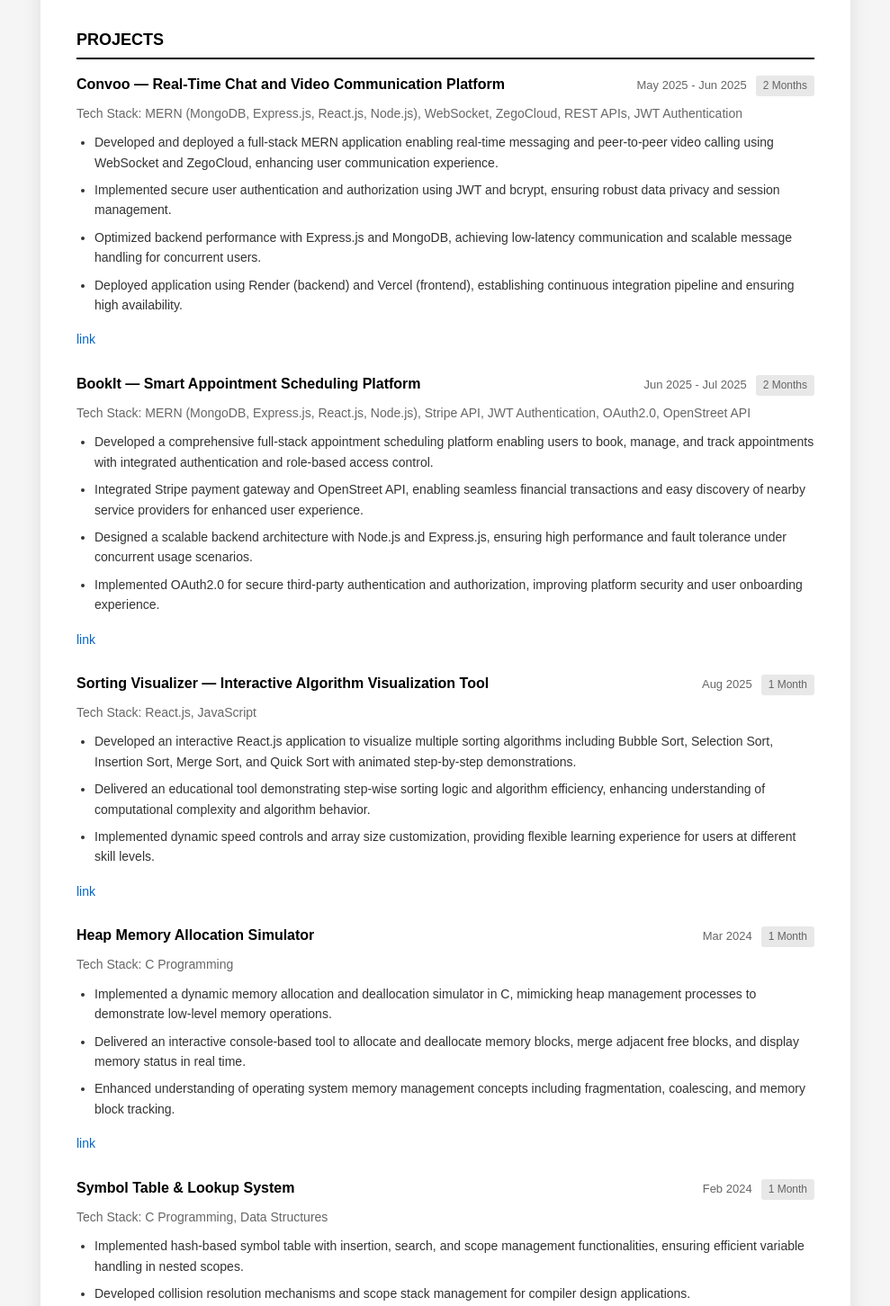
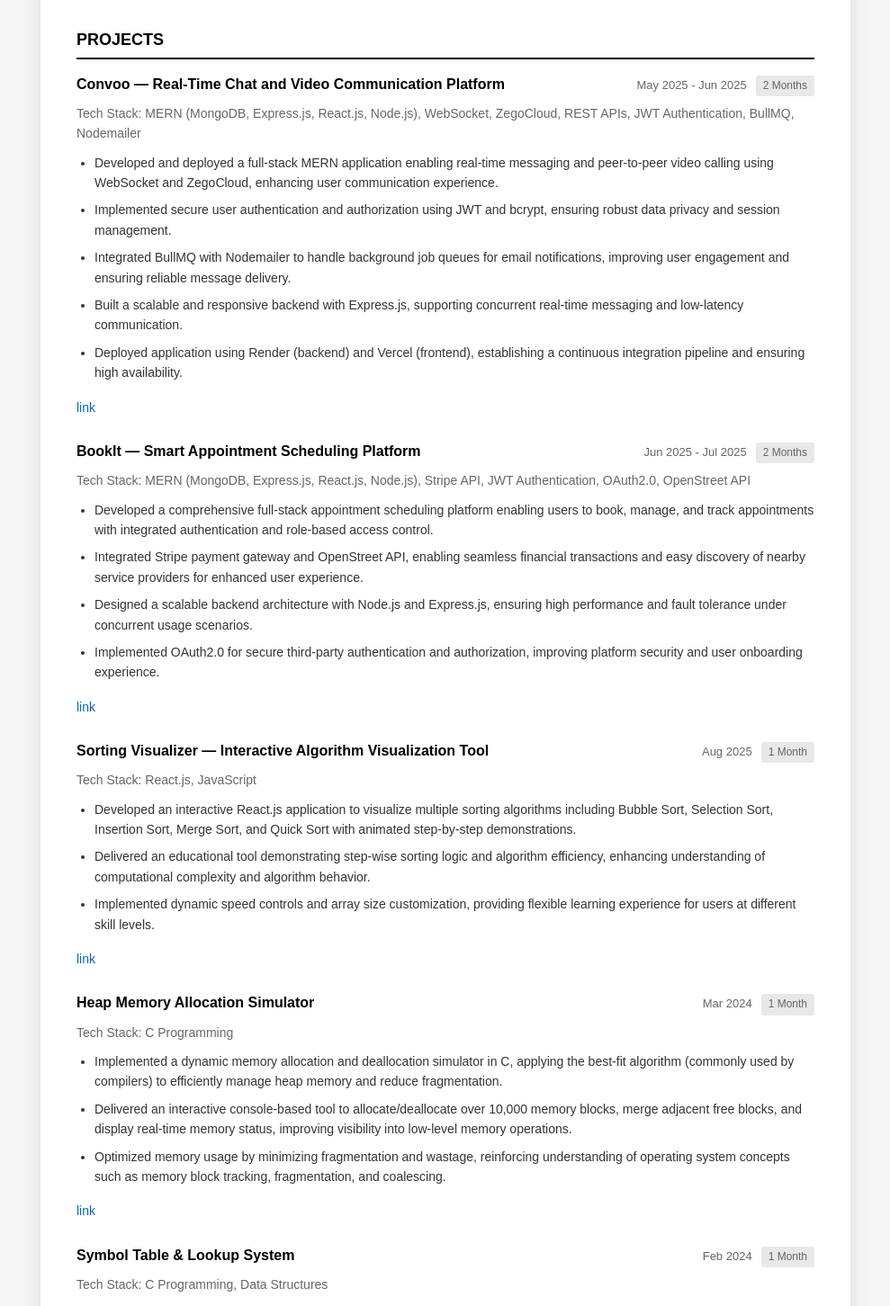
Before and after one commit to Hymanshu-jha/sde.resume, a React (Vite) app: page / in a window 1280 px wide. Shown: the part 569-2021 px from the top of the page at 90% size, without its empty margins (145-1134 px from the left). Built offline with nearby package versions, Linux system fonts and the light colour scheme.

Commit message:
100% ATS

```diff
--- a/src/Resume.jsx
+++ b/src/Resume.jsx
@@ -39,14 +39,15 @@
   projects: [
     {
       title: "Convoo — Real-Time Chat and Video Communication Platform",
-      duration: "May 2025 - Jun 2025",
-      durationBadge: "2 Months",
-      techStack: "MERN (MongoDB, Express.js, React.js, Node.js), WebSocket, ZegoCloud, REST APIs, JWT Authentication",
+duration: "May 2025 - Jun 2025",
+durationBadge: "2 Months",
+techStack: "MERN (MongoDB, Express.js, React.js, Node.js), WebSocket, ZegoCloud, REST APIs, JWT Authentication, BullMQ, Nodemailer",
       points: [
         "Developed and deployed a full-stack MERN application enabling real-time messaging and peer-to-peer video calling using WebSocket and ZegoCloud, enhancing user communication experience.",
         "Implemented secure user authentication and authorization using JWT and bcrypt, ensuring robust data privacy and session management.",
-        "Optimized backend performance with Express.js and MongoDB, achieving low-latency communication and scalable message handling for concurrent users.",
-        "Deployed application using Render (backend) and Vercel (frontend), establishing continuous integration pipeline and ensuring high availability."
+        "Integrated BullMQ with Nodemailer to handle background job queues for email notifications, improving user engagement and ensuring reliable message delivery.",
+        "Built a scalable and responsive backend with Express.js, supporting concurrent real-time messaging and low-latency communication.",
+        "Deployed application using Render (backend) and Vercel (frontend), establishing a continuous integration pipeline and ensuring high availability.",
       ],
       url: "https://chat-app-rho-ashy.vercel.app/"
     },
@@ -81,9 +82,10 @@
       durationBadge: "1 Month",
       techStack: "C Programming",
       points: [
-        "Implemented a dynamic memory allocation and deallocation simulator in C, mimicking heap management processes to demonstrate low-level memory operations.",
-        "Delivered an interactive console-based tool to allocate and deallocate memory blocks, merge adjacent free blocks, and display memory status in real time.",
-        "Enhanced understanding of operating system memory management concepts including fragmentation, coalescing, and memory block tracking."
+"Implemented a dynamic memory allocation and deallocation simulator in C, applying the best-fit algorithm (commonly used by compilers) to efficiently manage heap memory and reduce fragmentation.",
+ "Delivered an interactive console-based tool to allocate/deallocate over 10,000 memory blocks, merge adjacent free blocks, and display real-time memory status, improving visibility into low-level memory operations.",
+ "Optimized memory usage by minimizing fragmentation and wastage, reinforcing understanding of operating system concepts such as memory block tracking, fragmentation, and coalescing."
+
       ],
       url: "https://github.com/Hymanshu-jha/System_Programming"
     },
```
